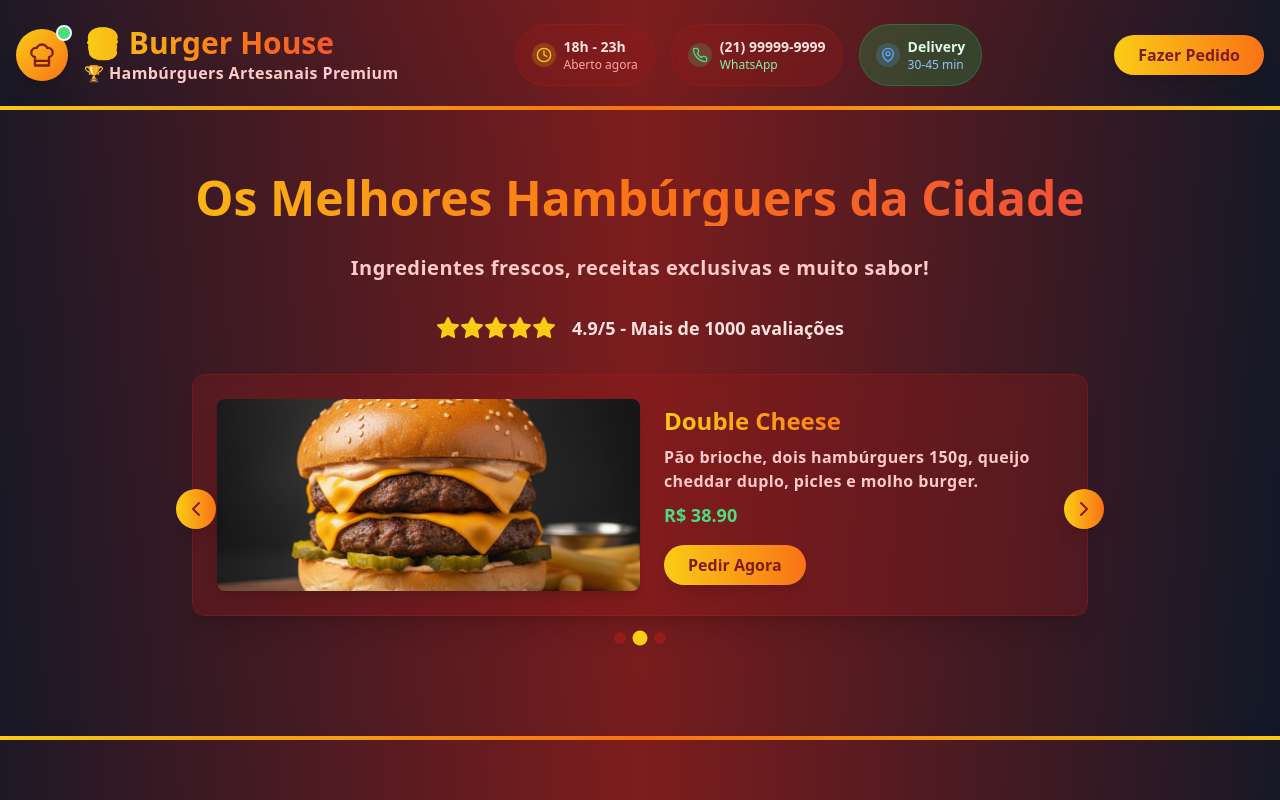
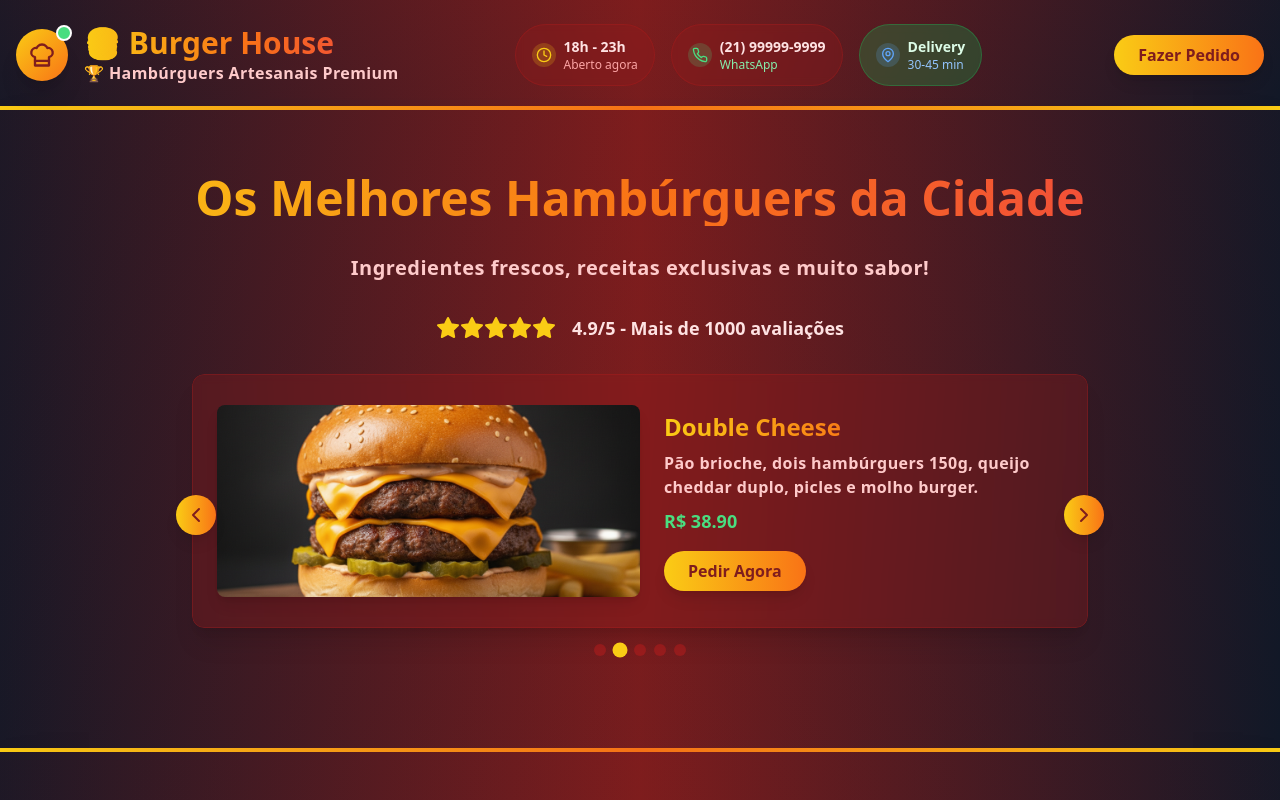
Before and after one commit to AlexandroGranja/Projeto05-Burger-House, a React (Create React App) app in the folder frontend/: page / in a window 1280 px wide. Shown: the top 800 px of the page. Built offline with nearby package versions, Linux system fonts and the light colour scheme.

Commit message:
atualização carrossel

```diff
--- a/frontend/src/components/Hero.jsx
+++ b/frontend/src/components/Hero.jsx
@@ -6,6 +6,7 @@ const Hero = ({ handleAddItemClick }) => {
   const promotions = [
     {
       id: 2,
+      name: 'Bacon Supreme',
       title: 'Bacon Supreme',
       description: 'Pão artesanal, hambúrguer 200g, bacon crocante, queijo suíço, molho especial.',
       price: 34.90,
@@ -14,6 +15,7 @@ const Hero = ({ handleAddItemClick }) => {
     },
     {
       id: 4,
+      name: 'Double Cheese',
       title: 'Double Cheese',
       description: 'Pão brioche, dois hambúrguers 150g, queijo cheddar duplo, picles e molho burger.',
       price: 38.90,
@@ -21,7 +23,26 @@ const Hero = ({ handleAddItemClick }) => {
       category: 'burgers'
     },
     {
+      id: 1,
+      name: 'Burger Clássico',
+      title: 'Burger Clássico',
+      description: 'Pão brioche, hambúrguer 180g, queijo cheddar, alface, tomate, cebola roxa.',
+      price: 28.90,
+      image: '/images/Burger-Classico.png',
+      category: 'burgers'
+    },
+    {
+      id: 11,
+      name: 'Frango Crispy',
+      title: 'Frango Crispy',
+      description: 'Pão brioche, filé de frango empanado super crocante, alface americana e maionese de ervas.',
+      price: 29.90,
+      image: '/images/Frango-Crispy.png',
+      category: 'burgers'
+    },
+    {
       id: 7,
+      name: 'Batata Frita',
       title: 'Batata Frita Grande',
       description: 'Porção família de batatas fritas crocantes, temperadas com ervas finas.',
       price: 16.90,
```
